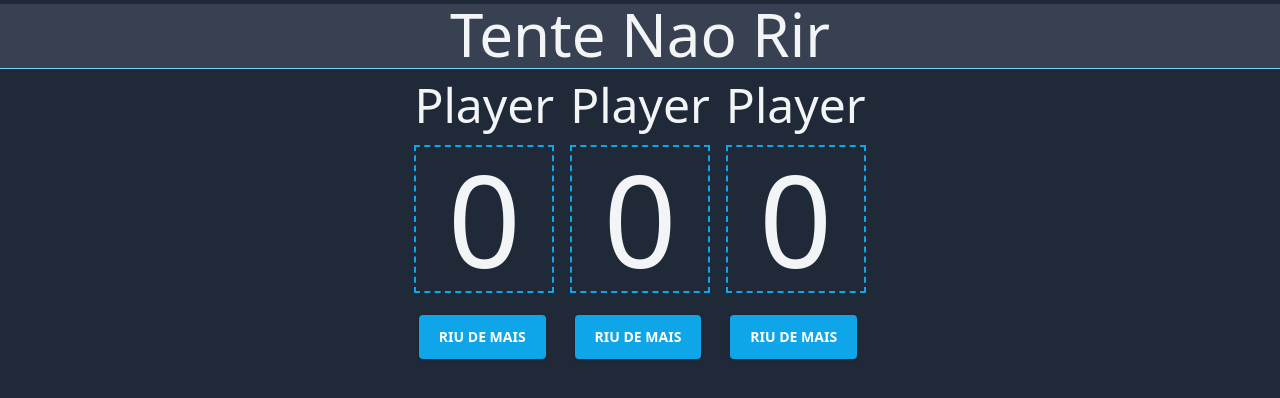
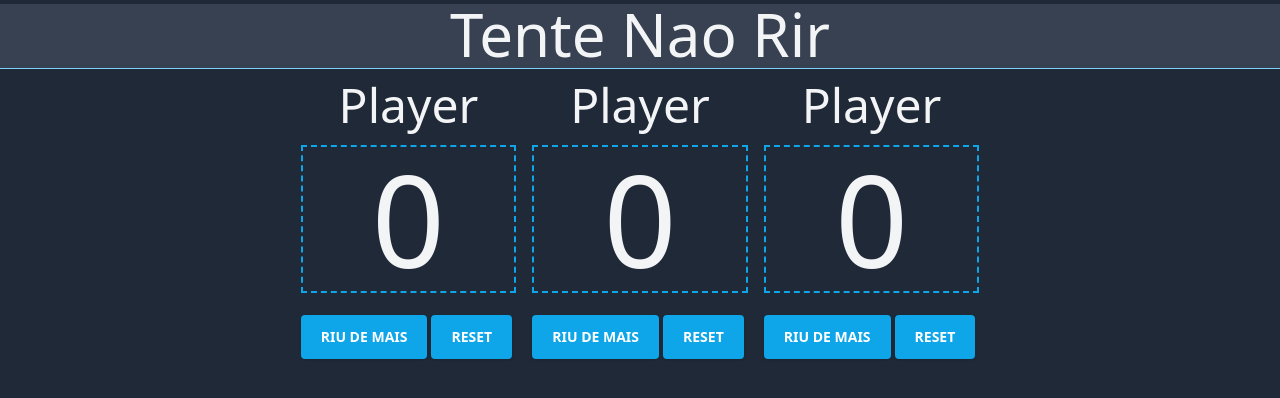
Before and after one commit to matheuslesbao/tente-nao-ir, a React (Vite) app: page / in a window 1280 px wide. Shown: the top 398 px of the page. Built offline with nearby package versions, Linux system fonts and the light colour scheme.

Commit message:
feat: button para resetar count

```diff
--- a/src/App.tsx
+++ b/src/App.tsx
@@ -2,7 +2,8 @@ import { Player } from './components/Player'
 
 function App() {
   return (
-    <div className="App text-center w-auto">
+    <div className="App">
+      <div className="text-center w-auto">
         <header className=" bg-gray-700 border-b-[0.1px] border-b-sky-300">
           <h1 className="text-6xl my-1">Tente Nao Rir</h1>
         </header>
@@ -14,6 +15,7 @@ function App() {
           </div>
         </main>
       </div>
+    </div>
   )
 }
 
--- a/src/components/Player.tsx
+++ b/src/components/Player.tsx
@@ -11,6 +11,9 @@ export function Player() {
   function increaseCount() {
     return setCount(count + 1)
   }
+  function resetCount() {
+    return setCount(count - count)
+  }
 
   return (
     <div className="m-4w-full ">
@@ -19,6 +22,7 @@ export function Player() {
         <span className="text-9xl">{count}</span>
       </div>
       <Button onClick={increaseCount} name="Riu de mais" />
+      <Button onClick={resetCount} name="Reset" />
     </div>
   )
 }
```
Lines whose indentation alone changed are shown as unchanged.
